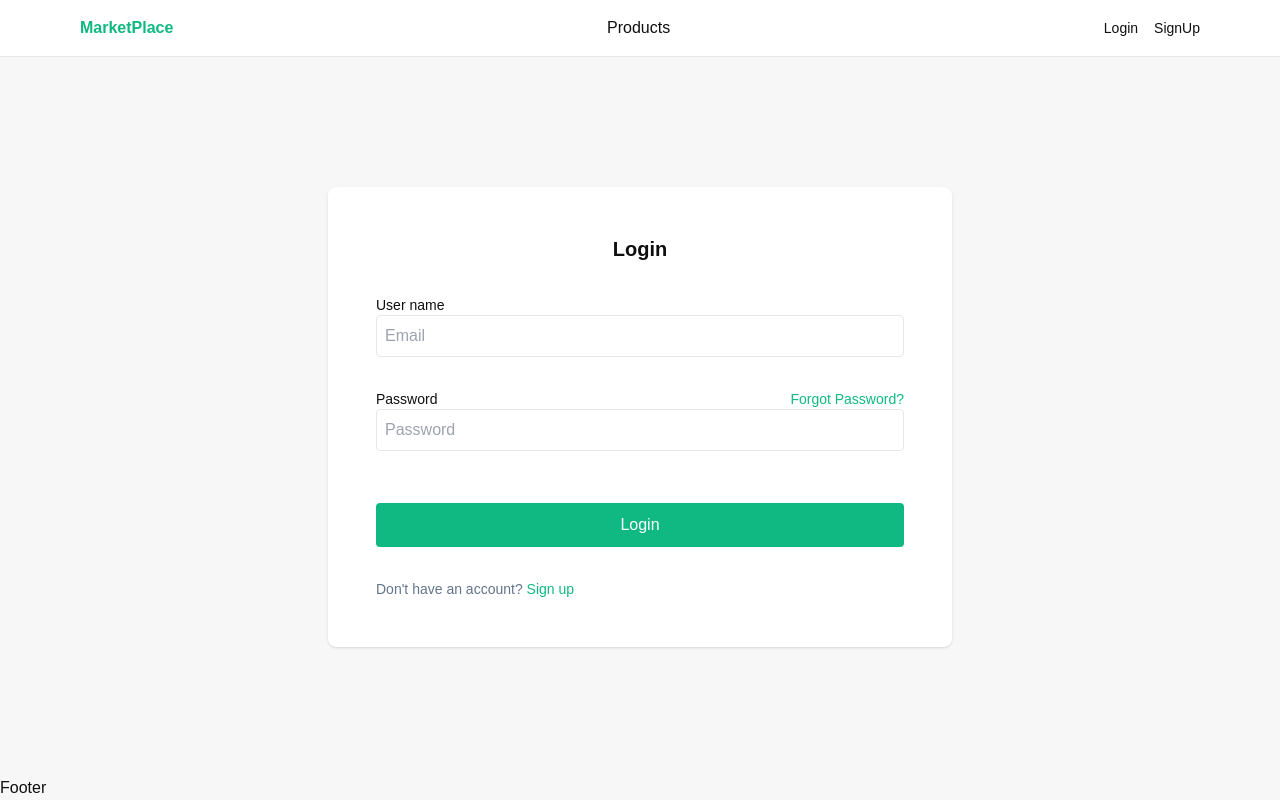
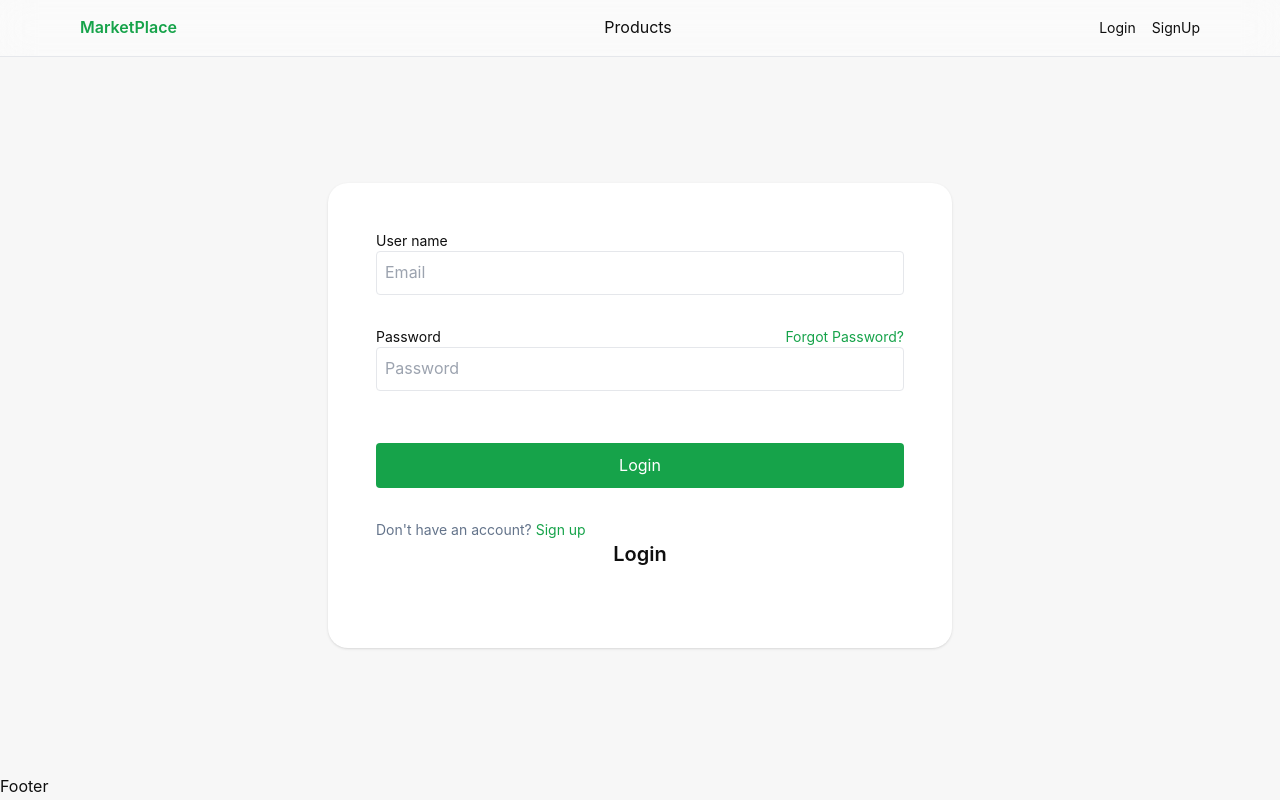
Before and after one commit to Ayyanar022/Marketplace-Fullstack-Project-next-nest, a Next.js app in the folder frontend/: page /login in a window 1280 px wide. Built offline with nearby package versions, Linux system fonts and the light colour scheme; no server answers.

Commit message:
ui mager change going to happan

```diff
--- a/frontend/src/components/common/Navbar.tsx
+++ b/frontend/src/components/common/Navbar.tsx
@@ -18,7 +18,7 @@ const Navbar = () => {
   }
 
   return (
-    <header className='bg-cardBg border-b border-accent/10'>
+    <header className='sticky top-0 bg-white/40 border-b border-accent/10 backdrop-blur-lg'>
       <div className="max-w-6xl mx-auto px-4 h-14 flex items-center
       justify-between">
         <Link href='/' className='font-semibold text-primary'>
--- a/frontend/src/pages/login.tsx
+++ b/frontend/src/pages/login.tsx
@@ -53,7 +53,11 @@ const Login = () => {
   return (
 
     <div className='w-full md:w-1/2 mx-auto bg-cardBg p-12 rounded-lg  shadow '>
-      <h1 className='text-xl font-semibold mb-8 text-center'>Login</h1>
+      <div>
+        <div>
+
+        </div>
+        <div>
             <form onSubmit={handleSubmit} className='flex flex-col gap-8 '>
 
             <div className='flex flex-col '>
@@ -82,6 +86,10 @@ const Login = () => {
             <p className='text-sm text-slate-500'>Don't have an account? <Link className='text-primary' href='/'>Sign up</Link></p>
           </form>
         </div>
+      </div>
+      <h1 className='text-xl font-semibold mb-8 text-center'>Login</h1>
+
+    </div>
 
   )
 }
--- a/frontend/src/pages/signup.tsx
+++ b/frontend/src/pages/signup.tsx
@@ -70,10 +70,18 @@ const Signup = () => {
         />
         </div>
 
+        <div className='flex flex-col'>
+          <label htmlFor="Confirm password" className='text-sm'>Confirm password</label>
+          <input type="confirm password" id='confirm password' placeholder='Give same password' className='border p-2 rounded'
+           />
+        </div>
+
 
         <button type='submit' className='bg-primary text-white py-2 rounded'>
           {loading ? "Signing up...": "Signup"}
         </button>
+
+        <a href="" className='text-sm flex justify-center text-slate-500'>Already have an account? <span className='text-primary'>Sign in</span> </a>
       </form>
     </div>
   )
--- a/frontend/src/styles/globals.css
+++ b/frontend/src/styles/globals.css
@@ -3,7 +3,7 @@
 @tailwind utilities;
 
 /* Theme variables */
-:root {
+/* :root {
   --color-primary: #10B981;
   --color-primary-hover: #0A986A;
 
@@ -13,6 +13,37 @@
   --color-bg-main: #F7F7F7;
   --color-card-bg: #FFFFFF;
   --color-accent: #1F2937;
+} */
+
+
+:root {
+  --color-primary-hover: #0A986A;
+  --color-text-primary: #0F0F0F;
+  --color-text-secondary: #525252;
+  --color-bg-main: #F7F7F7;
+  --color-card-bg: #FFFFFF;
+  --color-accent: #1F2937;
+
+  --color-primary: #16a34a;
+  --color-primary-dark: #15803d;
+  --color-primary-light: #dcfce7;
+  --color-accent: #f59e0b;
+  --color-bg: #f8faf9;
+  --color-surface: #ffffff;
+  --color-text: #1a1a2e;
+  --color-text-muted: #6b7280;
+  --color-border: #e5e7eb;
+  --color-danger: #ef4444;
+  --radius-sm: 8px;
+  --radius-md: 12px;
+  --radius-lg: 20px;
+  --radius-full: 50px;
+  --shadow-sm: 0 1px 3px rgba(0, 0, 0, 0.06);
+  --shadow-md: 0 4px 16px rgba(0, 0, 0, 0.08);
+  --shadow-lg: 0 8px 30px rgba(0, 0, 0, 0.1);
+  --shadow-glow: 0 0 30px rgba(22, 163, 74, 0.15);
+  --font: "Inter", -apple-system, BlinkMacSystemFont, "Segoe UI", sans-serif;
+  --transition: 0.25s cubic-bezier(0.4, 0, 0.2, 1);
 }
 
 body {
@@ -20,3 +51,33 @@ body {
   color: var(--color-text-primary);
   font-family: Arial, Helvetica, sans-serif;
 }
+
+
+html {
+  scroll-behavior: smooth;
+}
+
+
+body {
+  font-family: var(--font);
+  background: var(--color-bg);
+  color: var(--color-text);
+  line-height: 1.6;
+  -webkit-font-smoothing: antialiased;
+}
+
+a {
+  text-decoration: none;
+  color: inherit;
+}
+
+
+button {
+  cursor: pointer;
+  border: none;
+  font-family: var(--font);
+}
+
+input {
+  font-family: var(--font);
+}
--- a/frontend/tailwind.config.js
+++ b/frontend/tailwind.config.js
@@ -1,11 +1,25 @@
+
+
 // /** @type {import('tailwindcss').Config} */
 // module.exports = {
-//   content: [],
+//   content: [
+//     "./src/**/*.{js,ts,jsx,tsx}",
+//   ],
 //   theme: {
-//     extend: {},
+//     extend: {
+//       colors: {
+//         primary: "var(--color-primary)",
+//         primaryHover: "var(--color-primary-hover)",
+//         textPrimary: "var(--color-text-primary)",
+//         textSecondary: "var(--color-text-secondary)",
+//         bgMain: "var(--color-bg-main)",
+//         cardBg: "var(--color-card-bg)",
+//         accent: "var(--color-accent)",
+//       },
+//     },
 //   },
 //   plugins: [],
-// }
+// };
 
 /** @type {import('tailwindcss').Config} */
 module.exports = {
@@ -17,11 +31,45 @@ module.exports = {
     colors: {
       primary: "var(--color-primary)",
       primaryHover: "var(--color-primary-hover)",
+      primaryDark: "var(--color-primary-dark)",
+      primaryLight: "var(--color-primary-light)",
+
+      accent: "var(--color-accent)",
+
       textPrimary: "var(--color-text-primary)",
       textSecondary: "var(--color-text-secondary)",
+      text: "var(--color-text)",
+      textMuted: "var(--color-text-muted)",
+
       bgMain: "var(--color-bg-main)",
+      bg: "var(--color-bg)",
+      surface: "var(--color-surface)",
       cardBg: "var(--color-card-bg)",
-        accent: "var(--color-accent)",
+
+      border: "var(--color-border)",
+      danger: "var(--color-danger)",
+    },
+
+    borderRadius: {
+      sm: "var(--radius-sm)",
+      md: "var(--radius-md)",
+      lg: "var(--radius-lg)",
+      full: "var(--radius-full)",
+    },
+
+    boxShadow: {
+      sm: "var(--shadow-sm)",
+      md: "var(--shadow-md)",
+      lg: "var(--shadow-lg)",
+      glow: "var(--shadow-glow)",
+    },
+
+    fontFamily: {
+      sans: ["var(--font)"],
+    },
+
+    transitionTimingFunction: {
+      DEFAULT: "var(--transition)",
     },
   },
 },
```
Lines whose indentation alone changed are shown as unchanged.
